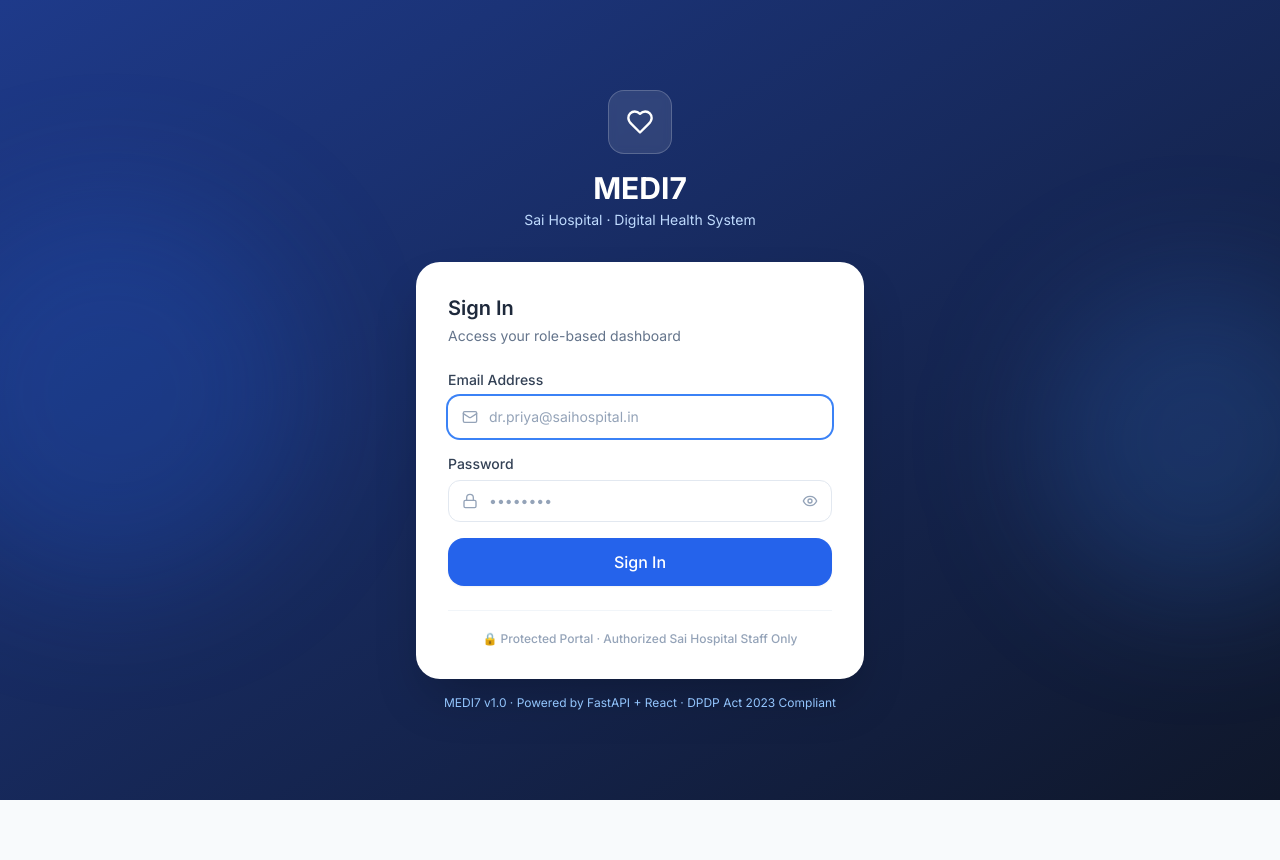
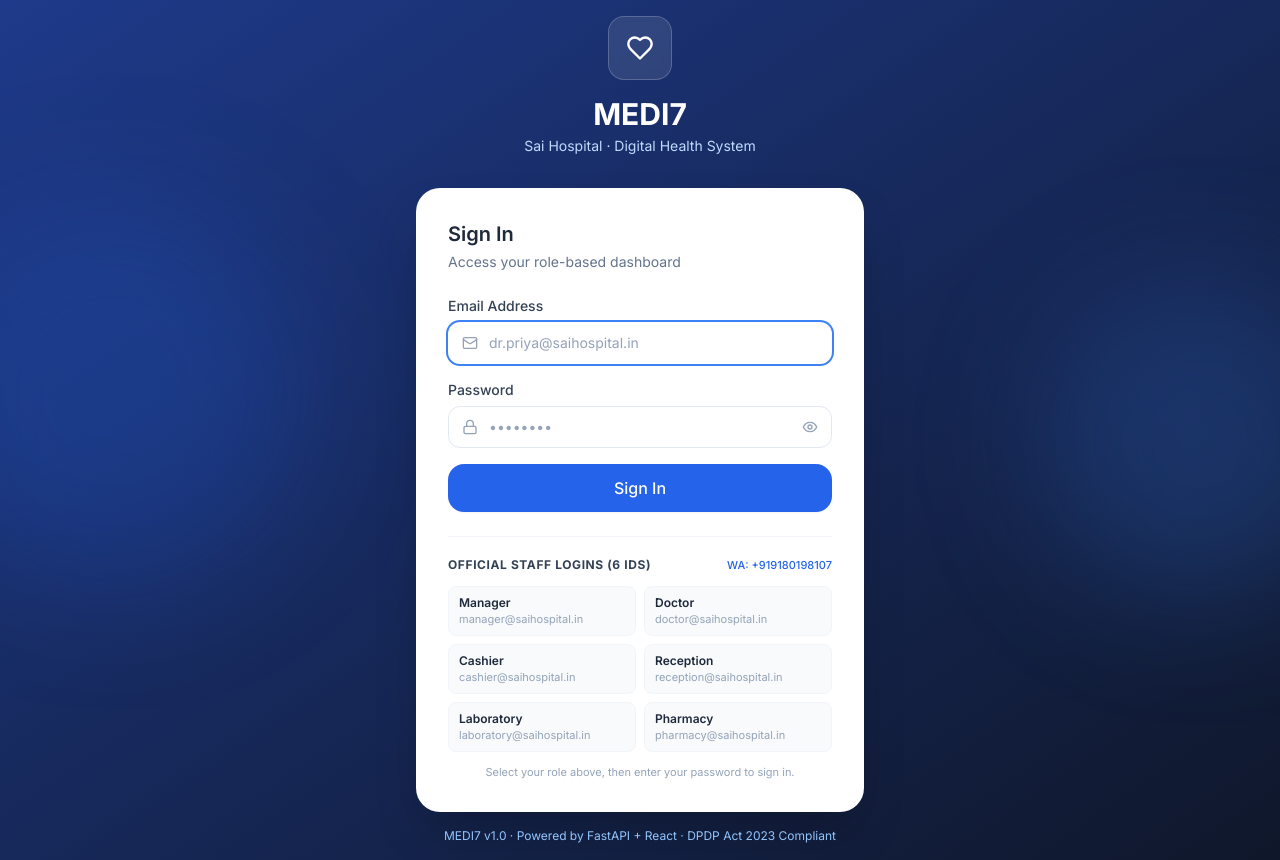
Before and after one commit to vakratund123/Medi7, a React (Vite) app in the folder frontend/: page /login in a window 1280 px wide. Before the commit the page ends 800 px from the top, so only its background shows below. Built offline with nearby package versions, Linux system fonts and the light colour scheme; no server answers.

Commit message:
feat: restore staff role selector to populate email only without auto-filling password and include cashier

```diff
--- a/frontend/src/pages/Login.jsx
+++ b/frontend/src/pages/Login.jsx
@@ -109,9 +109,42 @@ export default function Login() {
             </button>
           </form>
 
-          <div className="mt-6 pt-5 border-t border-slate-100 text-center">
-            <p className="text-xs text-slate-400 font-medium">
-              🔒 Protected Portal · Authorized Sai Hospital Staff Only
+          {/* Staff role selection (Email only — password must be entered manually) */}
+          <div className="mt-6 pt-5 border-t border-slate-100">
+            <div className="flex items-center justify-between mb-3">
+              <p className="text-xs font-bold text-slate-700 uppercase tracking-wider">Official Staff Logins (6 IDs)</p>
+              <span className="text-[11px] text-primary-600 font-medium">WA: +919180198107</span>
+            </div>
+            <div className="grid grid-cols-2 gap-2 text-xs">
+              {[
+                ['Manager', 'manager@saihospital.in'],
+                ['Doctor', 'doctor@saihospital.in'],
+                ['Cashier', 'cashier@saihospital.in'],
+                ['Reception', 'reception@saihospital.in'],
+                ['Laboratory', 'laboratory@saihospital.in'],
+                ['Pharmacy', 'pharmacy@saihospital.in'],
+              ].map(([role, em]) => (
+                <button
+                  key={role}
+                  type="button"
+                  onClick={() => {
+                    setEmail(em)
+                    setPassword('')
+                  }}
+                  className={`text-left px-2.5 py-2 rounded-lg transition-all border ${
+                    email === em
+                      ? 'bg-primary-50 border-primary-300 text-primary-900 ring-1 ring-primary-400'
+                      : 'bg-slate-50 hover:bg-slate-100 border-slate-100 text-slate-800'
+                  }`}
+                  title="Click to fill email only"
+                >
+                  <div className="font-semibold text-slate-800">{role}</div>
+                  <div className="text-slate-400 text-[11px] truncate">{em}</div>
+                </button>
+              ))}
+            </div>
+            <p className="text-[11px] text-slate-400 text-center mt-3">
+              Select your role above, then enter your password to sign in.
             </p>
           </div>
         </div>
```
